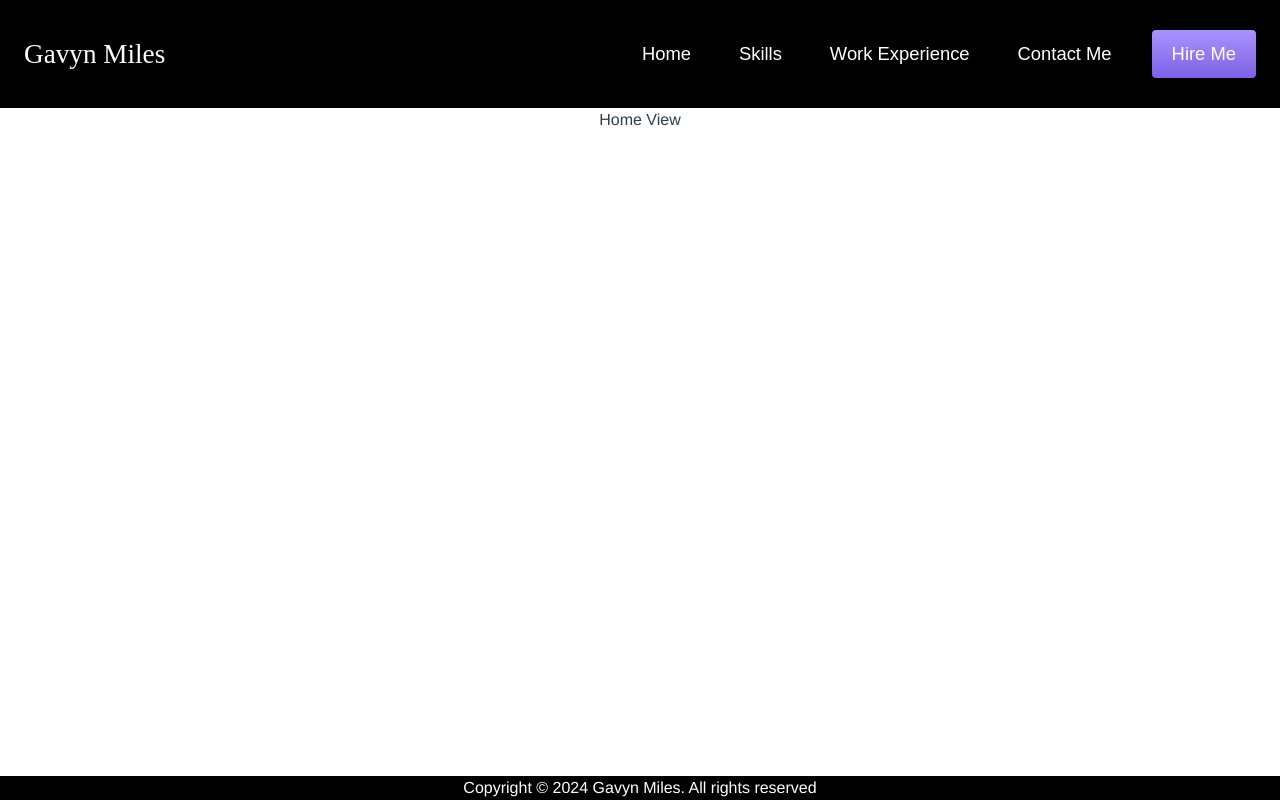
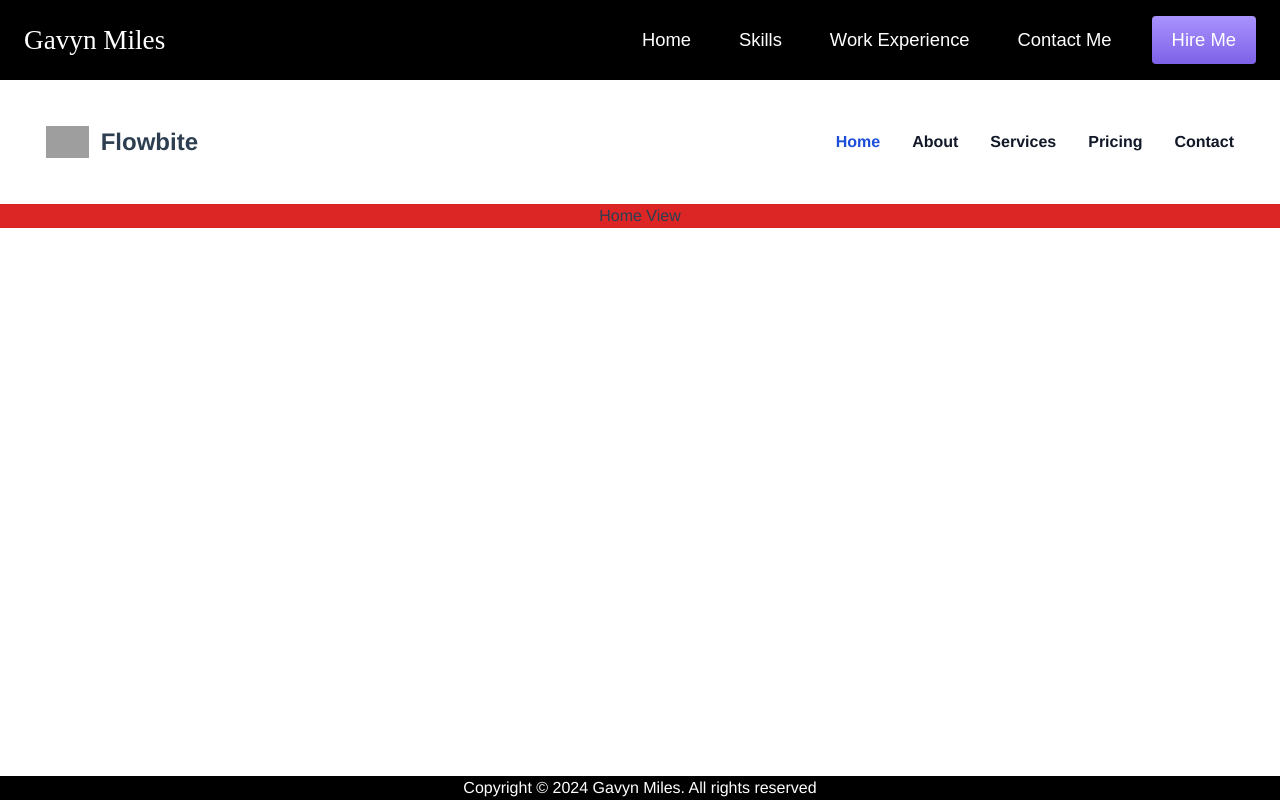
Before and after one commit to Fxrzt/vue-test-hosting, a Vue app: page / in a window 1280 px wide. Built offline with nearby package versions, Linux system fonts and the light colour scheme; grey boxes are pictures that could not be loaded.

Commit message:
test navbar responsive

```diff
--- a/src/App.vue
+++ b/src/App.vue
@@ -19,6 +19,10 @@ export default {
 </script>
 
 <style>
+*{
+  margin: 0;
+  padding: 0;
+}
 #app {
   font-family: Avenir, Helvetica, Arial, sans-serif;
   -webkit-font-smoothing: antialiased;
--- a/src/components/NavbarMenu.vue
+++ b/src/components/NavbarMenu.vue
@@ -1,15 +1,13 @@
 <template>
-  <section class="">
-    <nav class=" max-w-screen flex items-center justify-between px-4 md:px-4.5 lg:px-6 bg-black ">
+  <section>
+    <nav class=" max-w-screen flex items-center justify-between p-4 md:px-4.5 lg:px-6 bg-black ">
       <a href="/" class=" space-x-3 rtl:space-x-reverse">
         <span
           class="sty_logo self-center text-2xl font-semibold whitespace-nowrap text-white"
           >Gavyn Miles</span
         >
       </a>
-      <ul
-        class="hidden w-auto lg:flex items-center p-4 md:p-0 border rounded-lg md:flex-row md:space-x-8 rtl:space-x-reverse mt-0 border-0 "
-      >
+      <ul class="hidden w-auto lg:flex items-center p-4 md:p-0 border rounded-lg md:flex-row md:space-x-8 rtl:space-x-reverse mt-0 border-0 ">
         <li v-for="(item, index) in menubar" :key="index">
           <a
             v-if="index == 4"
@@ -28,25 +26,66 @@
           >
         </li>
       </ul>
-      <div class="item_mobile lg:hidden">
-        <svg xmlns="http://www.w3.org/2000/svg" fill="none" viewBox="0 0 24 24" stroke-width="1.5" stroke="currentColor" class="text-white w-6 h-7">
+      <div class="item_mobile lg:hidden cursor-pointer" @click="isActive=!isActive">
+        <svg xmlns="http://www.w3.org/2000/svg" fill="none" viewBox="0 0 24 24" stroke-width="1.5" stroke="currentColor" class="text-white md:w-9 md:h-9 lg:w-8 lg:h-8 w-8 h-8">
           <path stroke-linecap="round" stroke-linejoin="round" d="M3.75 6.75h16.5M3.75 12h16.5m-16.5 5.25h16.5" />
         </svg>
       </div>
     </nav>
-    <!-- <nav class="nav_moblie lg:hidden flex items-center justify-between bg-black">
-      <a href="/" class=" space-x-3 rtl:space-x-reverse">
-        <span
-          class="sty_logo self-center text-lg font-semibold whitespace-nowrap text-white"
-          >Gavyn Miles</span
+    <div :class="isActive ? 'active_sidebar' : 'non_active'" class="lg:hidden grid grid-rows-4 grid-flow-col gap-4 side_bar bg-black">
+      <ul class="w-full lg:flex items-center p-4 md:p-0 border md:flex-row md:space-x-8 border-0 ">
+        <li v-for="(item, index) in menubar" :key="index">
+          <a
+            v-if="index == 4"
+            @click="fn_getName"
+            href="/"
+            class="topic_text_TH outline_solid py-2.5 block z-1 xl:px-5 md:px-2 text-white rounded md:text-white hover:text-white"
+            aria-current="page"
+            >{{ item.name }}</a
           >
+          <a
+            v-else
+            @click="fn_getName"
+            :href="item.name_path"
+            class="topic_text_TH nav_item block z-0 px-2 text-white rounded hover:bg-gray-100 hover:bg-transparent "
+            >{{ item.name }}</a
+          >
+        </li>
+      </ul>
+    </div>
+    <nav class="bg-white border-gray-200 dark:bg-gray-900">
+      <div class="max-w-screen-xl flex flex-wrap items-center justify-between mx-auto p-4">
+        <a href="https://flowbite.com/" class="flex items-center space-x-3 rtl:space-x-reverse">
+            <img src="https://flowbite.com/docs/images/logo.svg" class="h-8" alt="Flowbite Logo" />
+            <span class="self-center text-2xl font-semibold whitespace-nowrap dark:text-white">Flowbite</span>
         </a>
-      <div class="item_mobile">
-        <svg xmlns="http://www.w3.org/2000/svg" fill="none" viewBox="0 0 24 24" stroke-width="1.5" stroke="currentColor" class="text-white w-6 h-7">
-          <path stroke-linecap="round" stroke-linejoin="round" d="M3.75 6.75h16.5M3.75 12h16.5m-16.5 5.25h16.5" />
+        <button data-collapse-toggle="navbar-default" type="button" class="inline-flex items-center p-2 w-10 h-10 justify-center text-sm text-gray-500 rounded-lg md:hidden hover:bg-gray-100 focus:outline-none focus:ring-2 focus:ring-gray-200 dark:text-gray-400 dark:hover:bg-gray-700 dark:focus:ring-gray-600" aria-controls="navbar-default" aria-expanded="false">
+            <span class="sr-only">Open main menu</span>
+            <svg class="w-5 h-5" aria-hidden="true" xmlns="http://www.w3.org/2000/svg" fill="none" viewBox="0 0 17 14">
+                <path stroke="currentColor" stroke-linecap="round" stroke-linejoin="round" stroke-width="2" d="M1 1h15M1 7h15M1 13h15"/>
             </svg>
+        </button>
+        <div class="hidden w-full md:block md:w-auto" id="navbar-default">
+          <ul class="font-medium flex flex-col p-4 md:p-0 mt-4 border border-gray-100 rounded-lg bg-gray-50 md:flex-row md:space-x-8 rtl:space-x-reverse md:mt-0 md:border-0 md:bg-white dark:bg-gray-800 md:dark:bg-gray-900 dark:border-gray-700">
+            <li>
+              <a href="#" class="block py-2 px-3 text-white bg-blue-700 rounded md:bg-transparent md:text-blue-700 md:p-0 dark:text-white md:dark:text-blue-500" aria-current="page">Home</a>
+            </li>
+            <li>
+              <a href="#" class="block py-2 px-3 text-gray-900 rounded hover:bg-gray-100 md:hover:bg-transparent md:border-0 md:hover:text-blue-700 md:p-0 dark:text-white md:dark:hover:text-blue-500 dark:hover:bg-gray-700 dark:hover:text-white md:dark:hover:bg-transparent">About</a>
+            </li>
+            <li>
+              <a href="#" class="block py-2 px-3 text-gray-900 rounded hover:bg-gray-100 md:hover:bg-transparent md:border-0 md:hover:text-blue-700 md:p-0 dark:text-white md:dark:hover:text-blue-500 dark:hover:bg-gray-700 dark:hover:text-white md:dark:hover:bg-transparent">Services</a>
+            </li>
+            <li>
+              <a href="#" class="block py-2 px-3 text-gray-900 rounded hover:bg-gray-100 md:hover:bg-transparent md:border-0 md:hover:text-blue-700 md:p-0 dark:text-white md:dark:hover:text-blue-500 dark:hover:bg-gray-700 dark:hover:text-white md:dark:hover:bg-transparent">Pricing</a>
+            </li>
+            <li>
+              <a href="#" class="block py-2 px-3 text-gray-900 rounded hover:bg-gray-100 md:hover:bg-transparent md:border-0 md:hover:text-blue-700 md:p-0 dark:text-white md:dark:hover:text-blue-500 dark:hover:bg-gray-700 dark:hover:text-white md:dark:hover:bg-transparent">Contact</a>
+            </li>
+          </ul>
         </div>
-    </nav> -->
+      </div>
+    </nav>
   </section>
 </template>
 
@@ -56,7 +95,7 @@ export default {
   data () {
     return {
       nameGame: 'game',
-      toggleMenu: false,
+      isActive: false,
       menubar: [
         {
           name: 'Home',
@@ -90,34 +129,16 @@ export default {
 </script>
 
 <style scoped>
-.sty_logo{
-  font-family: 'Lemon', serif;
-  /* font-family: 'K2D', sans-serif; */
-  font-size: 1.7rem;
-  font-weight: 500;
-}
+@media (min-width: 1024px) {
   .sty_logo:hover{
     background: -webkit-repeating-linear-gradient(#a993fe, #7e61e7);
     /* #f97316 #a993fe #7e61e7 */
     -webkit-background-clip: text;
     -webkit-text-fill-color: transparent;
   }
-.topic_text_TH {
-  font-weight: 500;
-  font-size: 1.15rem;
-  font-family: 'K2D', sans-serif;
-}
-.outline_solid{
-  background: -webkit-linear-gradient(#a993fe -0.13%, #7e61e7 99.87%);
-}
   .outline_solid:hover{
     outline: 2px solid #7e61e7;
     background: transparent;
-}
-.nav_item{
-  cursor: pointer;
-  position: relative;
-  text-decoration: none;
   }
   .nav_item::before {
     content: " ";
@@ -136,4 +157,38 @@ export default {
     transform: translateX(-0.25rem);
     opacity: 1;
   }
+  .outline_solid{
+    background: -webkit-linear-gradient(#a993fe -0.13%, #7e61e7 99.87%);
+  }
+}
+.sty_logo{
+  font-family: 'Lemon', serif;
+  /* font-family: 'K2D', sans-serif; */
+  font-size: 1.7rem;
+  font-weight: 500;
+}
+.topic_text_TH {
+  font-weight: 500;
+  font-size: 1.15rem;
+  font-family: 'K2D', sans-serif;
+}
+.nav_item{
+  cursor: pointer;
+  position: relative;
+  text-decoration: none;
+}
+.side_bar{
+  left: 0%;
+}
+.non_active{
+  position: absolute;
+  left: -45%;
+  height: 100vh;
+}
+.active_sidebar{
+  position: absolute;
+  left: 0%;
+  width: 85%;
+  height: 100vh;
+}
 </style>
--- a/src/views/HomeView.vue
+++ b/src/views/HomeView.vue
@@ -1,5 +1,5 @@
 <template>
-  <div class="home">
+  <div class="home bg-red-600">
     <h3>Home View</h3>
   </div>
 </template>
```
Lines whose indentation alone changed are shown as unchanged.
